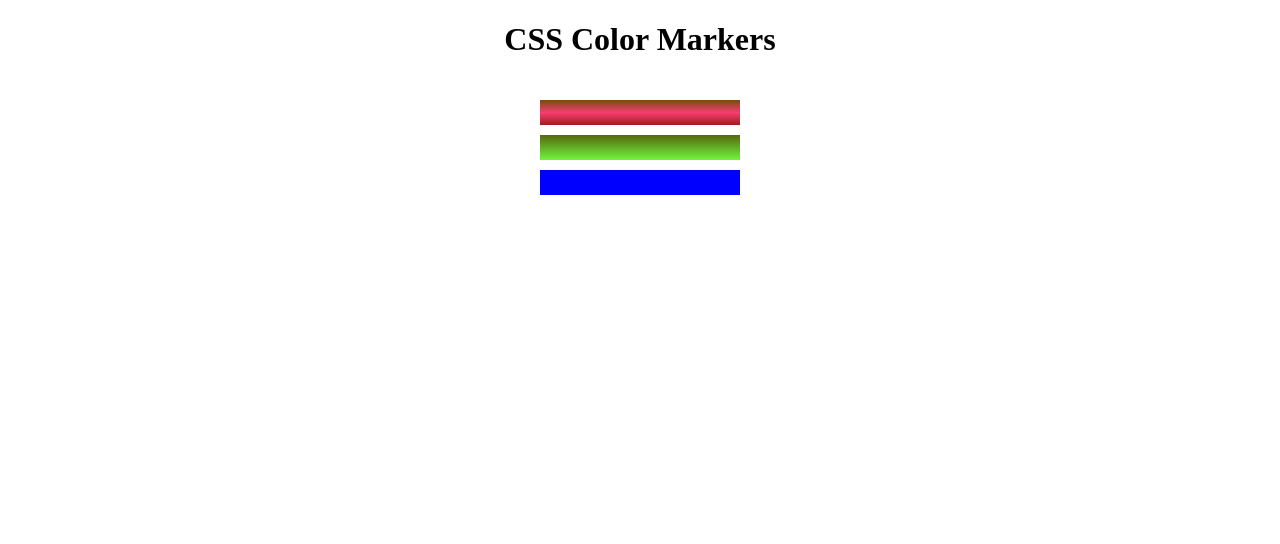
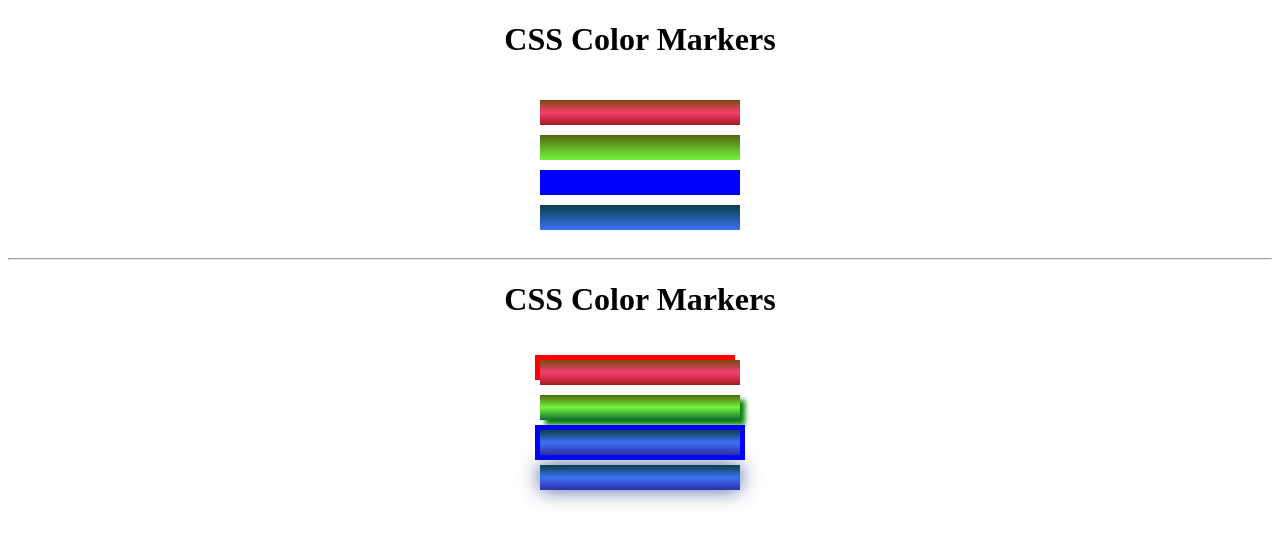
Before and after one commit to Gerald-Star/Building-Colored-Markers, a plain HTML site: page index.html in a window 1280 px wide. Drawn offline with Linux system fonts and the light colour scheme.

Commit message:
second commit adding box shadow to the color marker

```diff
--- a/index.html
+++ b/index.html
@@ -18,6 +18,21 @@
           </div>
           <div class="marker blue">
           </div>
+          <div class="marker dark-blue">
+          </div>
+        </div>
+        <hr>
+
+        <h1>CSS Color Markers</h1>
+        <div class="container">
+          <div class="marker offset-red">
+          </div>
+          <div class="marker offset-green">
+          </div>
+          <div class="marker offset-blue">
+          </div>
+          <div class="marker offset-dark-blue">
+          </div>
         </div>
 
 
--- a/style.css
+++ b/style.css
@@ -24,3 +24,29 @@ h1 {
   .blue {
     background-color: hsl(240, 100%, 50%);
   }
+
+  .dark-blue {
+    background: linear-gradient(hsl(186, 76%, 16%), hsl(223, 90%, 60%));
+  }
+
+  /* new color picker with box-shadow offsetx offsety
+  blurRadius and spreadRadus*/
+  .offset-red{
+    background: linear-gradient(rgb(122, 74, 14), rgb(245, 62, 113), rgb(162, 27, 27));
+    box-shadow: -5px -5px red;
+  }
+
+  .offset-green {
+    background: linear-gradient(#55680D, #71F53E, #116C31);
+    box-shadow: 5px 5px 5px green;
+  }
+
+  .offset-blue {
+    background: linear-gradient(hsl(186, 76%, 16%), hsl(223, 90%, 60%), hsl(240, 56%, 42%));
+    box-shadow: 0 0 0 5px blue;
+  }
+
+  .offset-dark-blue {
+    background: linear-gradient(hsl(186, 76%, 16%), hsl(223, 90%, 60%), hsl(240, 56%, 42%));
+    box-shadow: 0 0 20px 0 hsla(223,59%, 31%, 0.8);
+  }
```
